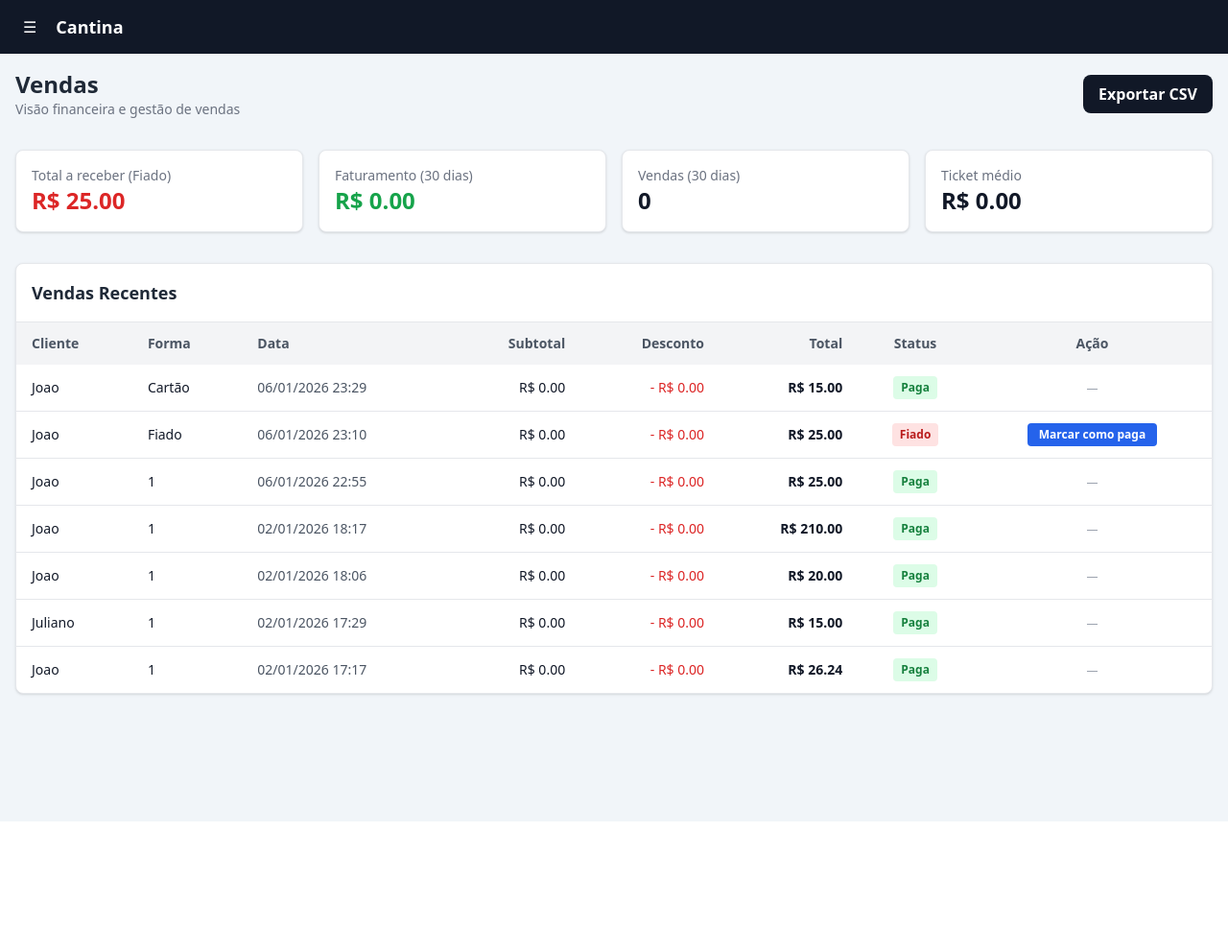
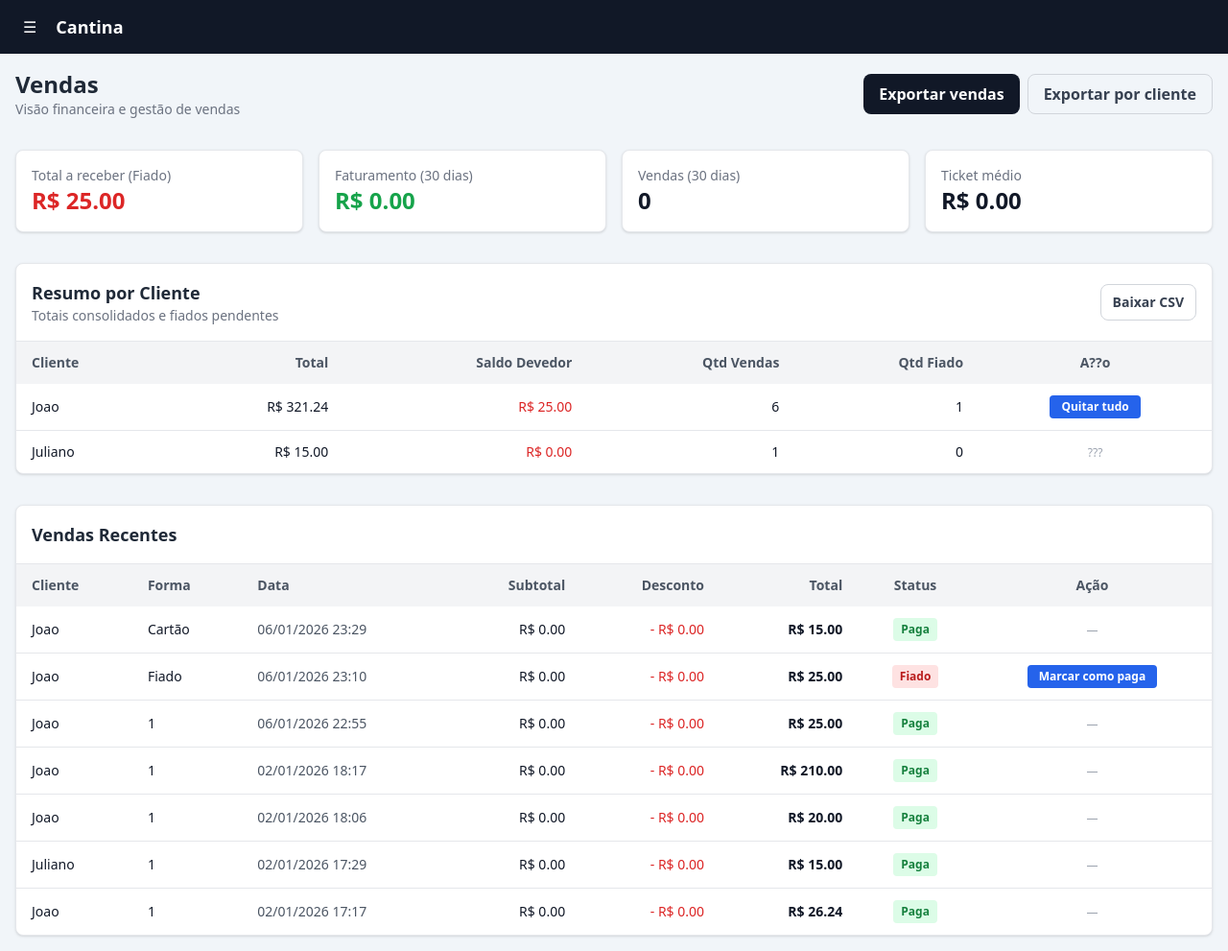
Before and after one commit to joaovitortc/cantina, a Django app: page /vendas/ in a window 1280 px wide. Shown: the whole page at 96% size. Before the commit the page ends 856 px from the top, so only its background shows below. Run offline with Django 5.2, Linux system fonts and the light colour scheme; a user stored in the database is signed in; data comes from the database, SQL or seed files in the repository; parts of the project's set-up code (start-up, migrations or seed data) failed here and were passed over; some libraries are stand-ins or nearby versions.

Commit message:
feat: vendas page update and criado_em visibility

```diff
--- a/cantina/core/admin.py
+++ b/cantina/core/admin.py
@@ -38,9 +38,10 @@ class ProdutoAdmin(admin.ModelAdmin):
 
 @admin.register(Cliente)
 class ClienteAdmin(admin.ModelAdmin):
-    list_display = ['nome', 'codigo_cartao', 'telefone', 'ativo']
+    list_display = ['nome', 'codigo_cartao', 'telefone', 'ativo', 'criado_em']
     list_filter = ['ativo']
     search_fields = ['nome', 'codigo_cartao']
+    readonly_fields = ['criado_em']
 
 
 class ItemVendaInline(admin.TabularInline):
--- a/cantina/core/urls.py
+++ b/cantina/core/urls.py
@@ -9,7 +9,9 @@ urlpatterns = [
     path('produtos/', views.produtos_list, name='produtos_list'),
     path('vendas/', views.vendas_dashboard, name='vendas'),
     path('vendas/export.csv', views.exportar_vendas_csv, name='exportar_vendas_csv'),
+    path('vendas/export-clientes.csv', views.exportar_vendas_clientes_csv, name='exportar_vendas_clientes_csv'),
     path('vendas/<int:venda_id>/quitar/', views.quitar_venda, name='quitar_venda'),
+    path('clientes/<int:cliente_id>/quitar-fiados/', views.quitar_cliente_fiados, name='quitar_cliente_fiados'),
     path('estoque/', views.estoque_view, name='estoque'),
 
     path('api/buscar-cliente/', views.buscar_cliente, name='buscar_cliente'),
--- a/cantina/core/views.py
+++ b/cantina/core/views.py
@@ -298,6 +298,29 @@ def vendas_dashboard(request):
         .order_by('-data_hora')[:30]
     )
 
+    vendas_por_cliente_raw = (
+        Venda.objects
+        .values('cliente_id', 'cliente__nome')
+        .annotate(
+            total_geral=Sum('total'),
+            total_fiado=Sum('total', filter=Q(paga=False)),
+            qtd=Count('id'),
+            qtd_fiado=Count('id', filter=Q(paga=False)),
+        )
+        .order_by('-total_geral')
+    )
+
+    vendas_por_cliente = []
+    for row in vendas_por_cliente_raw:
+        vendas_por_cliente.append({
+            'cliente_id': row['cliente_id'],
+            'cliente_nome': row['cliente__nome'] or 'Consumidor final',
+            'total_geral': row['total_geral'] or Decimal('0'),
+            'total_fiado': row['total_fiado'] or Decimal('0'),
+            'qtd': row['qtd'] or 0,
+            'qtd_fiado': row['qtd_fiado'] or 0,
+        })
+
     return render(
         request,
         'vendas.html',
@@ -307,6 +330,7 @@ def vendas_dashboard(request):
             'qtd_vendas_30d': qtd_vendas_30d,
             'ticket_medio_30d': ticket_medio_30d,
             'vendas': vendas,
+            'vendas_por_cliente': vendas_por_cliente,
         }
     )
 
@@ -356,6 +380,58 @@ def exportar_vendas_csv(request):
         ])
 
     return response
+
+
+@login_required
+@admin_required
+def exportar_vendas_clientes_csv(request):
+    response = HttpResponse(content_type='text/csv')
+    response['Content-Disposition'] = 'attachment; filename="vendas_por_cliente.csv"'
+
+    writer = csv.writer(response)
+    writer.writerow([
+        'Cliente', 'Saldo Devedor', 'Qtd Vendas', 'Qtd Fiado'
+    ])
+
+    vendas_por_cliente = (
+        Venda.objects
+        .values('cliente__nome')
+        .annotate(
+            total_geral=Sum('total'),
+            total_fiado=Sum('total', filter=Q(paga=False)),
+            qtd=Count('id'),
+            qtd_fiado=Count('id', filter=Q(paga=False)),
+        )
+        .order_by('-total_geral')
+    )
+
+    for row in vendas_por_cliente:
+        writer.writerow([
+            row['cliente__nome'] or 'Consumidor final',
+            row['total_fiado'] or Decimal('0'),
+            row['qtd'] or 0,
+            row['qtd_fiado'] or 0,
+        ])
+
+    return response
+
+
+@login_required
+@admin_required
+@require_POST
+def quitar_cliente_fiados(request, cliente_id):
+    cliente = get_object_or_404(Cliente, id=cliente_id, ativo=True)
+
+    pendentes = Venda.objects.filter(cliente=cliente, paga=False)
+    qtd = pendentes.count()
+
+    if qtd == 0:
+        messages.info(request, f'Nenhuma venda fiada pendente para {cliente.nome}.')
+        return redirect('vendas')
+
+    pendentes.update(paga=True, quitada_em=timezone.now())
+    messages.success(request, f'{qtd} venda(s) de {cliente.nome} foram quitadas.')
+    return redirect('vendas')
 
 
 @login_required
--- a/cantina/templates/vendas.html
+++ b/cantina/templates/vendas.html
@@ -8,12 +8,20 @@
       <h1 class="text-2xl font-bold text-gray-800">Vendas</h1>
       <p class="text-sm text-gray-500">Visão financeira e gestão de vendas</p>
     </div>
-    <a
-      href="{% url 'exportar_vendas_csv' %}"
-      class="inline-flex items-center px-4 py-2 bg-gray-900 text-white rounded-lg font-semibold hover:bg-black"
-    >
-      Exportar CSV
-    </a>
+    <div class="flex flex-wrap gap-2">
+      <a
+        href="{% url 'exportar_vendas_csv' %}"
+        class="inline-flex items-center px-4 py-2 bg-gray-900 text-white rounded-lg font-semibold hover:bg-black"
+      >
+        Exportar vendas
+      </a>
+      <a
+        href="{% url 'exportar_vendas_clientes_csv' %}"
+        class="inline-flex items-center px-4 py-2 border border-gray-300 rounded-lg font-semibold text-gray-700 hover:bg-gray-100"
+      >
+        Exportar por cliente
+      </a>
+    </div>
   </header>
 
   {% if messages %}
@@ -45,6 +53,64 @@
     <div class="bg-white p-4 rounded-lg shadow border">
       <p class="text-sm text-gray-500">Ticket médio</p>
       <p class="text-2xl font-bold">R$ {{ ticket_medio_30d|floatformat:2 }}</p>
+    </div>
+  </section>
+
+  <section class="bg-white rounded-lg shadow border overflow-hidden">
+    <div class="p-4 border-b flex flex-col sm:flex-row sm:items-center sm:justify-between gap-2">
+      <div>
+        <h2 class="text-lg font-bold text-gray-800">Resumo por Cliente</h2>
+        <p class="text-sm text-gray-500">Totais consolidados e fiados pendentes</p>
+      </div>
+      <a
+        href="{% url 'exportar_vendas_clientes_csv' %}"
+        class="inline-flex items-center px-3 py-2 text-sm border border-gray-300 rounded-lg font-semibold text-gray-700 hover:bg-gray-100"
+      >
+        Baixar CSV
+      </a>
+    </div>
+
+    <div class="overflow-x-auto">
+      <table class="w-full text-sm">
+        <thead class="bg-gray-100 text-gray-600">
+          <tr>
+            <th class="px-4 py-3 text-left">Cliente</th>
+            <th class="px-4 py-3 text-right">Total</th>
+            <th class="px-4 py-3 text-right">Saldo Devedor</th>
+            <th class="px-4 py-3 text-right">Qtd Vendas</th>
+            <th class="px-4 py-3 text-right">Qtd Fiado</th>
+            <th class="px-4 py-3 text-center">A??o</th>
+          </tr>
+        </thead>
+
+        <tbody class="divide-y">
+          {% for row in vendas_por_cliente %}
+          <tr class="hover:bg-gray-50">
+            <td class="px-4 py-3 font-medium">{{ row.cliente_nome }}</td>
+            <td class="px-4 py-3 text-right">R$ {{ row.total_geral|floatformat:2 }}</td>
+            <td class="px-4 py-3 text-right text-red-600">R$ {{ row.total_fiado|floatformat:2 }}</td>
+            <td class="px-4 py-3 text-right">{{ row.qtd }}</td>
+            <td class="px-4 py-3 text-right">{{ row.qtd_fiado }}</td>
+            <td class="px-4 py-3 text-center">
+              {% if row.cliente_id and row.qtd_fiado > 0 %}
+              <form method="post" action="{% url 'quitar_cliente_fiados' row.cliente_id %}">
+                {% csrf_token %}
+                <button class="px-3 py-1 rounded bg-blue-600 text-white text-xs font-semibold hover:bg-blue-700">
+                  Quitar tudo
+                </button>
+              </form>
+              {% else %}
+              <span class="text-xs text-gray-400">???</span>
+              {% endif %}
+            </td>
+          </tr>
+          {% empty %}
+          <tr>
+            <td colspan="6" class="px-4 py-6 text-center text-gray-500">Nenhum cliente encontrado</td>
+          </tr>
+          {% endfor %}
+        </tbody>
+      </table>
     </div>
   </section>
 
```
